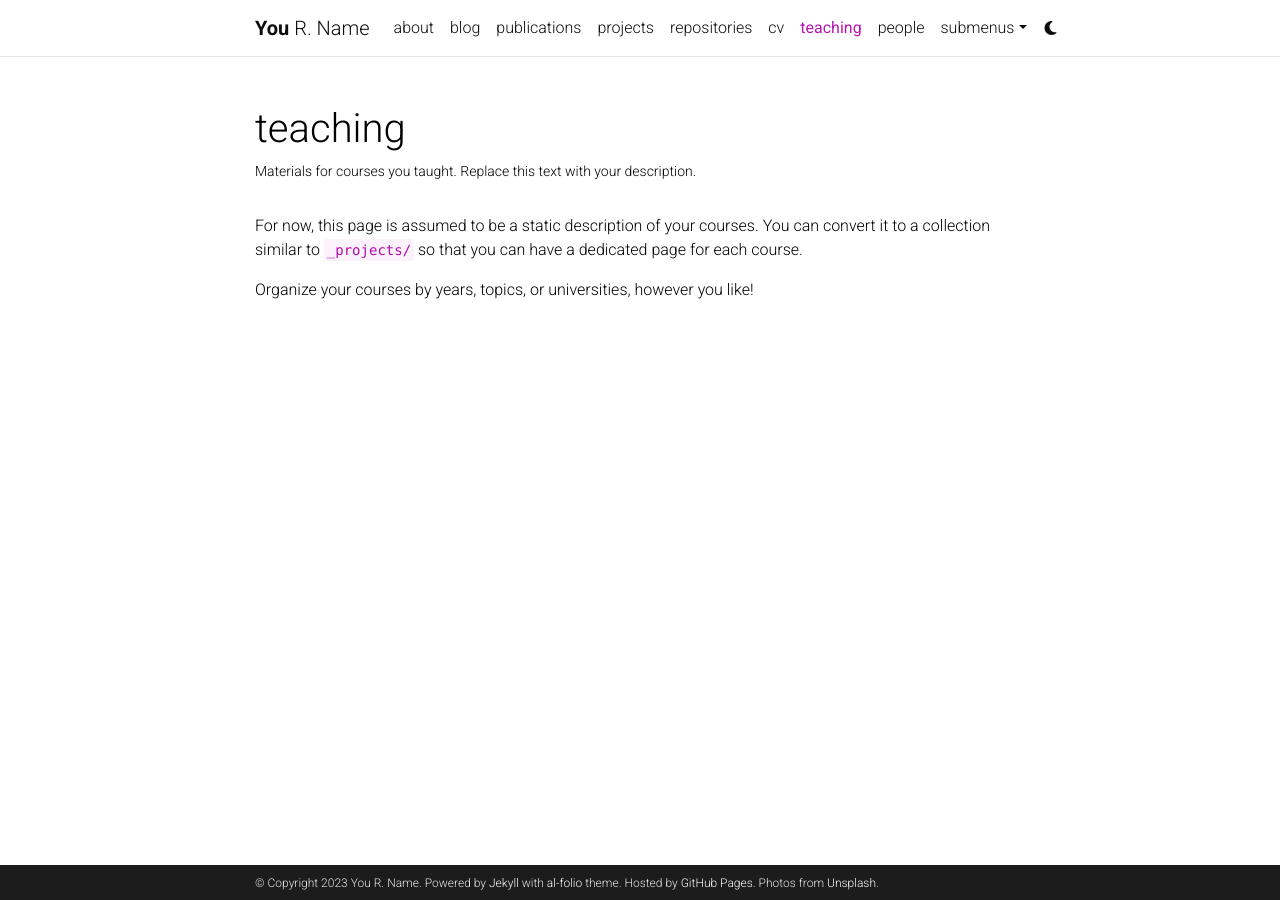
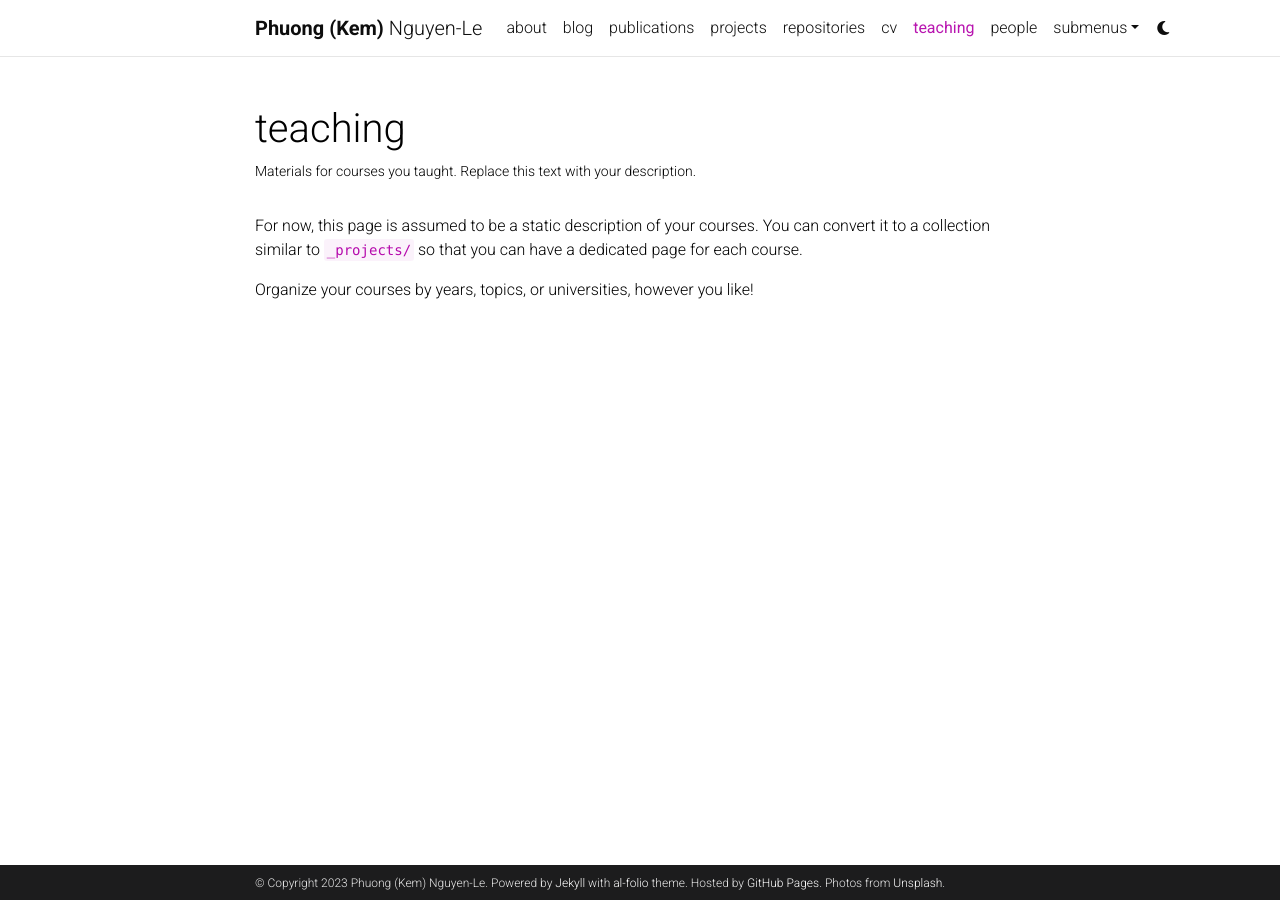
Before and after one commit to kemnguyenle/kemnguyenle.github.io, a Jekyll site: the page built from _pages/teaching.md, in a window 1280 px wide. Built offline with Jekyll 4.4.1, drawn with Linux system fonts in a browser that asks for light colours; comment, search, counter and statistics services are not loaded; a style sheet for code colours, icons or effects is not loaded.

Commit message:
update profile

```diff
--- a/_config.yml
+++ b/_config.yml
@@ -3,12 +3,12 @@
 # -----------------------------------------------------------------------------
 
 title: blank # the website title (if blank, full name will be used instead)
-first_name: You
-middle_name: R.
-last_name: Name
-email: you@example.com
+first_name: Phuong (Kem)
+middle_name:
+last_name: Nguyen-Le
+email: nlpa@umd.edu
 description: > # the ">" symbol means to ignore newlines until "footer_text:"
-  A simple, whitespace theme for academics. Based on [*folio](https://github.com/bogoli/-folio) design.
+  Teehee <3
 footer_text: >
   Powered by <a href="https://jekyllrb.com/" target="_blank">Jekyll</a> with <a href="https://github.com/alshedivat/al-folio">al-folio</a> theme.
   Hosted by <a href="https://pages.github.com/" target="_blank">GitHub Pages</a>.
@@ -18,7 +18,7 @@
 lang: en # the language of your site (for example: en, fr, cn, ru, etc.)
 icon: ⚛️  # the emoji used as the favicon (alternatively, provide image name in /assets/img/)
 
-url: https://alshedivat.github.io # the base hostname & protocol for your site
+url: https://kemnguyenle.github.io # the base hostname & protocol for your site
 baseurl: /al-folio # the subpath of your site, e.g. /blog/
 last_updated: false # set to true if you want to display last updated in the footer
 impressum_path:  # set to path to include impressum link in the footer, use the same path as permalink in a page, helps to conform with EU GDPR
```
